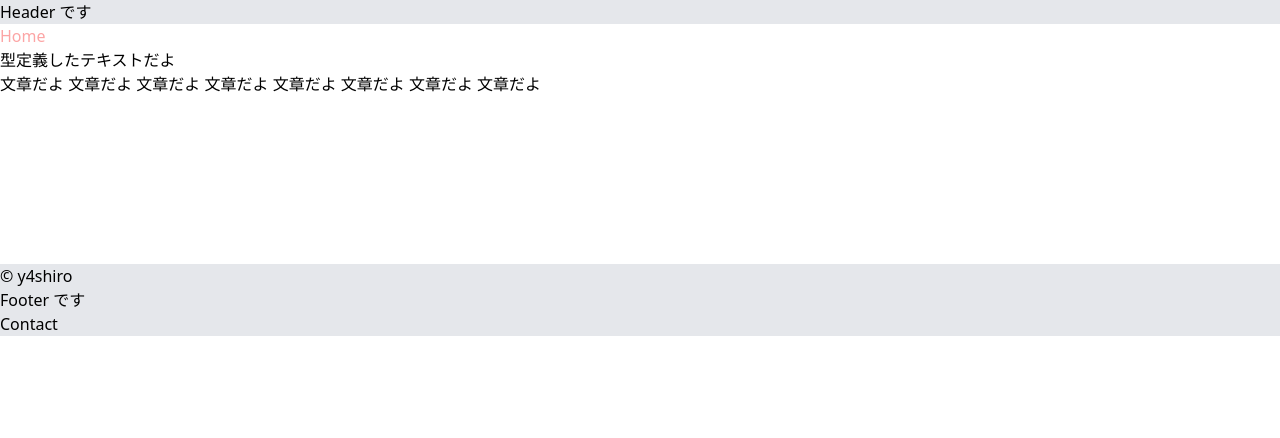
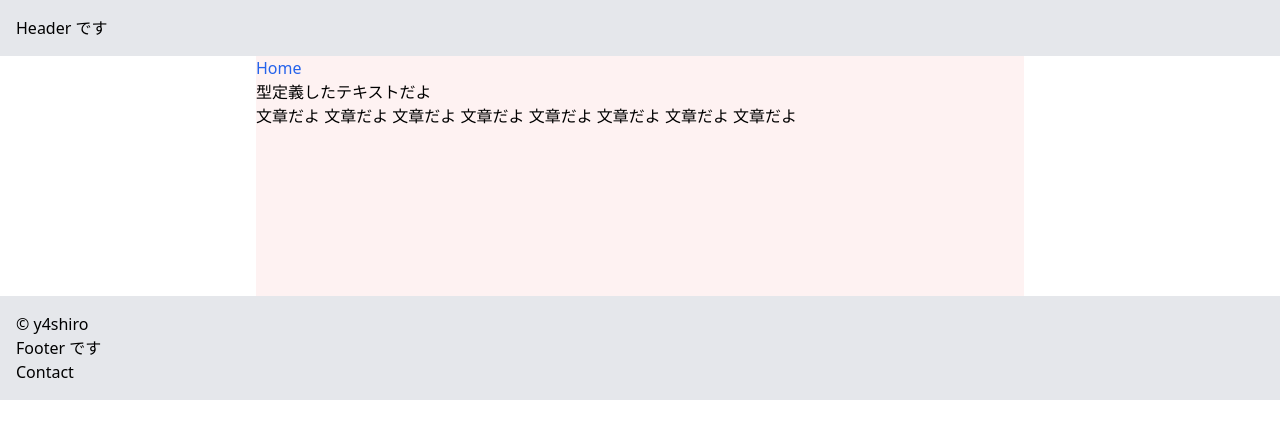
Before and after one commit to y4shiro/gatsby-sandbox, a Gatsby site: page / in a window 1280 px wide. Built offline with nearby package versions, Linux system fonts and the light colour scheme; Gatsby itself is replaced by a stand-in of ours.

Commit message:
全体のスタイル調整

```diff
--- a/src/components/footer.tsx
+++ b/src/components/footer.tsx
@@ -2,7 +2,7 @@ import React from 'react';
 
 const Footer: React.FC = () => {
   return (
-    <footer className="bg-gray-200">
+    <footer className="p-4 bg-gray-200">
       <p>&copy; y4shiro</p>
       <ul>
         <li>Footer です</li>
--- a/src/components/header.tsx
+++ b/src/components/header.tsx
@@ -2,7 +2,7 @@ import React from 'react';
 
 const Header: React.FC = () => {
   return (
-    <header className="bg-gray-200">
+    <header className="p-4 bg-gray-200">
       <h1>Header です</h1>
     </header>
   );
--- a/src/components/layout.tsx
+++ b/src/components/layout.tsx
@@ -6,7 +6,7 @@ const Layout: React.FC = ({ children }) => {
   return (
     <div>
       <Header />
-      <div>{children}</div>
+      <div className="m-auto max-w-screen-md bg-red-50">{children}</div>
       <Footer />
     </div>
   );
--- a/src/pages/index.tsx
+++ b/src/pages/index.tsx
@@ -1,7 +1,5 @@
 import React from 'react';
 
-import Header from '../components/header';
-import Footer from '../components/footer';
 import Layout from '../components/layout';
 
 const IndexPage: React.FC = () => {
@@ -11,7 +9,7 @@ const IndexPage: React.FC = () => {
     <>
       <Layout>
         <main className="h-60">
-          <h1 className="text-red-300">Home</h1>
+          <h1 className="text-blue-600">Home</h1>
           <h2>{text}</h2>
           <p>
             文章だよ 文章だよ 文章だよ 文章だよ 文章だよ 文章だよ 文章だよ
```
